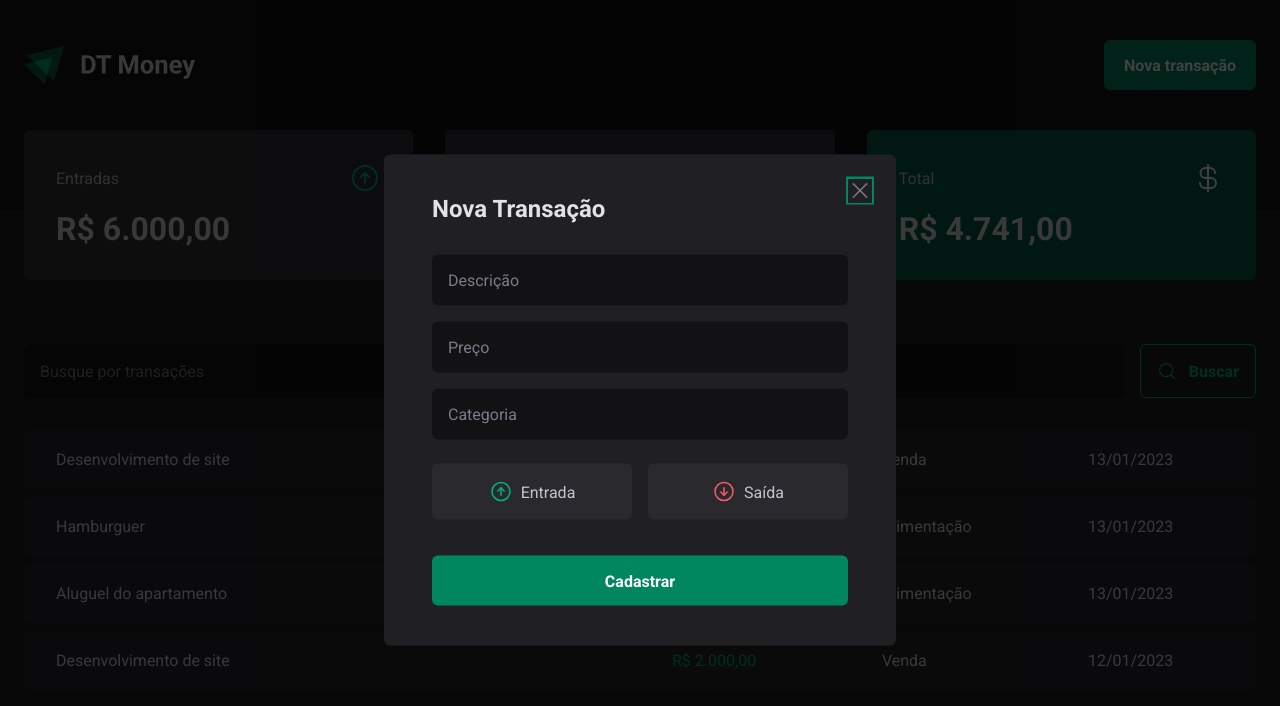
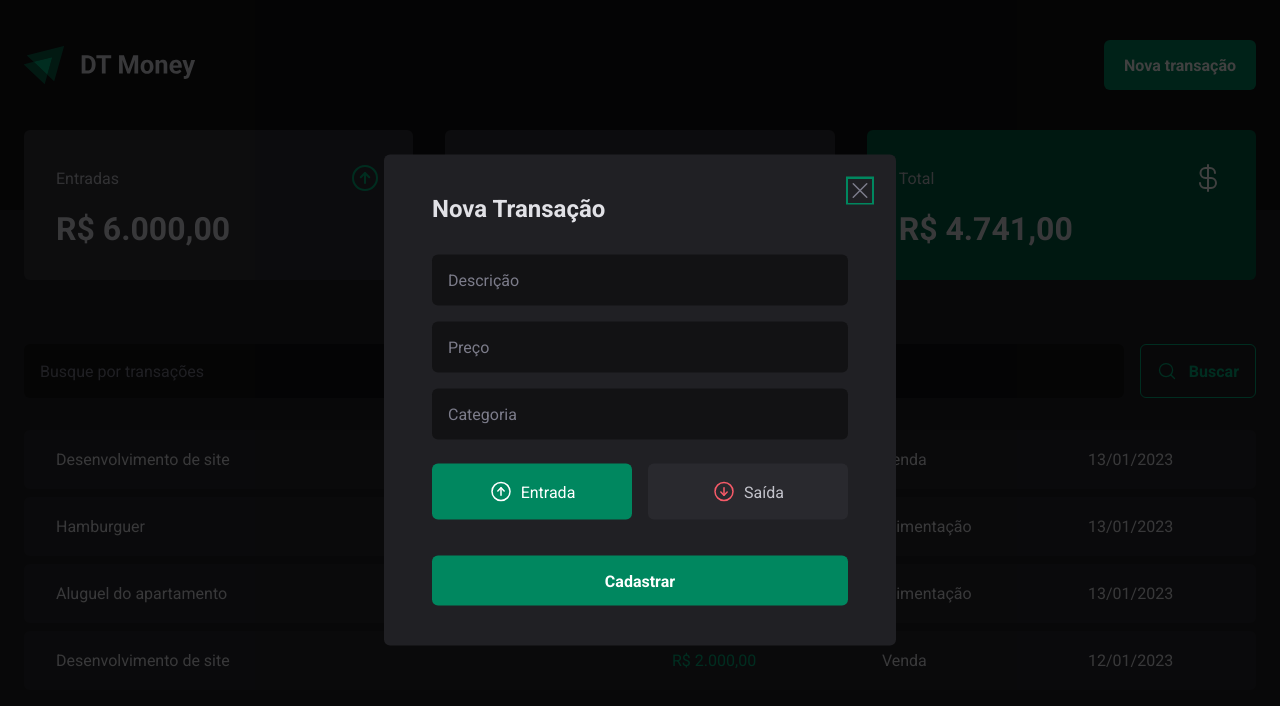
Before and after one commit to mariafantuci/dtmoney, a React (Vite) app: page / in a window 1280 px wide. Both pictures are taken after a click on the button "Nova transação". Shown: the top 706 px of the page. Built offline with nearby package versions, Linux system fonts and the light colour scheme; data requests are answered from the project's data file.

Commit message:
Controlled component get the type value from the form

```diff
--- a/src/components/NewTransactionModal/index.tsx
+++ b/src/components/NewTransactionModal/index.tsx
@@ -63,7 +63,12 @@ export function NewTransactionModal() {
             {...register('category')}
           />
 
-          <TransactionType>
+          <Controller
+            control={control}
+            name="type"
+            render={({ field }) => {
+              return(
+                <TransactionType onValueChange={field.onChange} value={field.value}>
                   <TransactionTypeButton variant="income" value="income">
                     <ArrowCircleUp size={24} />
                     Entrada
@@ -73,6 +78,9 @@ export function NewTransactionModal() {
                     Saída
                   </TransactionTypeButton>
                 </TransactionType>
+              )
+            }}
+          />
 
           <button type="submit" disabled={isSubmitting}>
             Cadastrar
```
Lines whose indentation alone changed are shown as unchanged.
